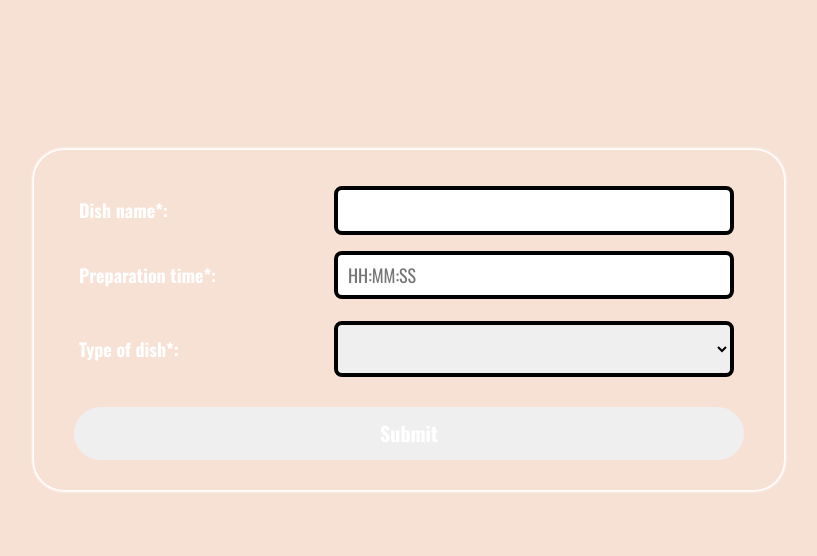
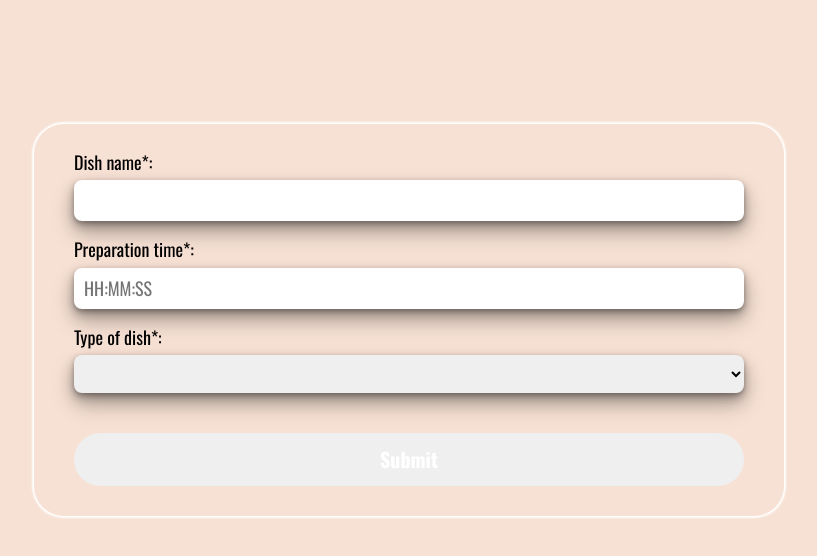
Before and after one commit to galerafrontend/dish-form-app, a React (Create React App) app: page / in a window 1280 px wide. Shown: the top 556 px of the page, without its empty margins (231-1048 px from the left). Built offline with nearby package versions, Linux system fonts and the light colour scheme.

Commit message:
styles refactoring

```diff
--- a/src/components/DishForm/Error/styled.js
+++ b/src/components/DishForm/Error/styled.js
@@ -1,15 +1,13 @@
 import styled from "styled-components";
 
 export const Error = styled.div`
-  font-weight: 700;
-  font-size: 18px;
-  color: ${({ theme }) => theme.colors.carnation};
+  font-weight: ${({ theme }) => theme.font.thin};
+  font-size: ${({ theme }) => theme.font.size.medium};
+  color: ${({ theme }) => theme.colors.red};
   text-align: center;
-  padding: 10px;
-  margin-top: 10px;
+  padding-bottom: 3px;
 
   @media (max-width: ${({ theme }) => theme.breakpoint.mobileMax}px) {
-    font-size: 12px;
-    margin-top: 6px;
+    font-size: ${({ theme }) => theme.font.size.verySmall};
   }
 `;
--- a/src/components/DishForm/SelectInput/styled.js
+++ b/src/components/DishForm/SelectInput/styled.js
@@ -2,34 +2,31 @@ import styled from "styled-components";
 
 export const Label = styled.label`
   display: inline-flex;
-  width: 260px;
-  margin-top: 35px;
-  padding: 5px;
-  font-weight: bold;
-  font-size: 18px;
-  color: ${({ theme }) => theme.colors.white};
+  padding: 8px 0 8px 0;
+  font-weight: ${({ theme }) => theme.font.medium};
+  font-size: ${({ theme }) => theme.font.size.veryBig};
+  color: ${({ theme }) => theme.colors.black};
 
   @media (max-width: ${({ theme }) => theme.breakpoint.mobileMax}px) {
-    max-width: 100%;
-    font-size: 14px;
-    margin-top: 15px;
-    padding: 10px;
+    font-size: ${({ theme }) => theme.font.size.medium};
+    padding: 6px 0 6px 0;
   }
 `;
 
 export const Select = styled.select`
   cursor: pointer;
-  border: 4px solid ${({ theme }) => theme.colors.swamp};
-  border-radius: 8px;
+  border: none;
+  border-radius: ${({ theme }) => theme.borderRadius.small};
   width: 100%;
-  max-width: 400px;
-  padding: 10px;
-  font-weight: 400;
-  font-size: 18px;
+  padding: 5px;
+  font-weight: ${({ theme }) => theme.font.medium};
+  margin-bottom: 10px;
+  font-size: ${({ theme }) => theme.font.size.veryBig};
+  box-shadow: ${({ theme }) => theme.boxShadow.field};
 
   @media (max-width: ${({ theme }) => theme.breakpoint.mobileMax}px) {
-    max-width: 100%;
-    font-size: 14px;
-    padding: 6px;
+    font-size: ${({ theme }) => theme.font.size.medium};
+    padding: 3px;
+    margin-bottom: 8px;
   }
 `;
--- a/src/components/DishForm/TextInput/styled.js
+++ b/src/components/DishForm/TextInput/styled.js
@@ -2,33 +2,30 @@ import styled from "styled-components";
 
 export const Label = styled.label`
   display: inline-flex;
-  width: 260px;
-  margin-top: 25px;
-  padding: 5px;
-  font-weight: bold;
-  font-size: 18px;
-  color: ${({ theme }) => theme.colors.white};
+  padding: 8px 0 8px 0;
+  font-weight: ${({ theme }) => theme.font.medium};
+  font-size: ${({ theme }) => theme.font.size.veryBig};
+  color: ${({ theme }) => theme.colors.black};
 
   @media (max-width: ${({ theme }) => theme.breakpoint.mobileMax}px) {
-    max-width: 100%;
-    font-size: 14px;
-    margin-top: 15px;
-    padding: 10px;
+    font-size: ${({ theme }) => theme.font.size.medium};
+    padding: 6px 0 6px 0;
   }
 `;
 
 export const Input = styled.input`
-  border: 4px solid ${({ theme }) => theme.colors.swamp};
-  border-radius: 8px;
+  border: none;
+  border-radius: ${({ theme }) => theme.borderRadius.small};
+  margin-bottom: 10px;
   width: 100%;
-  max-width: 400px;
   padding: 10px;
-  font-weight: 400;
-  font-size: 18px;
+  font-weight: ${({ theme }) => theme.font.medium};
+  font-size: ${({ theme }) => theme.font.size.veryBig};
+  box-shadow: ${({ theme }) => theme.boxShadow.field};
 
   @media (max-width: ${({ theme }) => theme.breakpoint.mobileMax}px) {
-    max-width: 100%;
-    font-size: 14px;
+    font-size: ${({ theme }) => theme.font.size.medium};
     padding: 6px;
+    margin-bottom: 8px;
   }
 `;
--- a/src/components/Notification/styled.js
+++ b/src/components/Notification/styled.js
@@ -1,54 +1,68 @@
-import styled from "styled-components";
+import styled, { keyframes } from "styled-components";
+
+const fadeIn = keyframes`
+  from {
+    opacity: 0;
+    transform: scaleY(0);
+  }
+  to {
+    opacity: 1;
+    transform: scaleY(1);
+  }
+`;
 
 export const NotificationContainer = styled.div`
   display: flex;
   justify-content: space-between;
   align-items: center;
   color: ${({ theme }) => theme.colors.white};
-  background-color: ${({ theme }) => theme.colors.fireFly};
+  background: ${({ theme }) => theme.colors.fireFly};
   padding: 0 20px;
-  box-shadow: 0 1px 8px ${({ theme }) => theme.colors.white};
+  box-shadow: ${({ theme }) => theme.boxShadow.info};
   position: fixed;
-  height: 100px;
-  bottom: 0;
+  height: 30px;
+  top: 0;
   width: 100%;
   left: 0;
-  border-top-right-radius: 0;
-  border-top-left-radius: 0;
+  opacity: 0;
+  border-top-left-radius: ${({ theme }) => theme.borderRadius.big};
+  border-top-right-radius: ${({ theme }) => theme.borderRadius.big};
+  transform-origin: top;
+  animation: ${fadeIn} 0.2s ease 0.2s forwards;
 
   &.success {
-    background: ${({ theme }) => theme.colors.laPalma};
+    background: ${({ theme }) => theme.colors.pastelGreen};
   }
 
   &.error {
-    background: ${({ theme }) => theme.colors.oldBrick};
+    background: ${({ theme }) => theme.colors.thunderBird};
   }
 `;
 
 export const Title = styled.h2`
-  font-size: 32px;
-  font-weight: 400;
+  font-size: ${({ theme }) => theme.font.size.veryBig};
+  font-weight: ${({ theme }) => theme.font.medium};
   margin: 0;
 
   @media (max-width: ${({ theme }) => theme.breakpoint.mobileMax}px) {
-    font-size: 18px;
+    font-size: ${({ theme }) => theme.font.size.medium};
   }
 
   @media (max-width: ${({ theme }) => theme.breakpoint.mobileMin}px) {
-    font-size: 16px;
+    font-size: ${({ theme }) => theme.font.size.small};
   }
 `;
 
 export const Text = styled.p`
-  font-size: 32px;
-  font-weight: 400;
+  font-size: ${({ theme }) => theme.font.size.veryBig};
+  font-weight: ${({ theme }) => theme.font.medium};
   margin: 0;
 
   @media (max-width: ${({ theme }) => theme.breakpoint.mobileMax}px) {
-    font-size: 18px;
+    font-size: ${({ theme }) => theme.font.size.medium};
   }
 
   @media (max-width: ${({ theme }) => theme.breakpoint.mobileMin}px) {
-    font-size: 12px;
+    font-size: ${({ theme }) => theme.font.size.small};
   }
 `;
```
